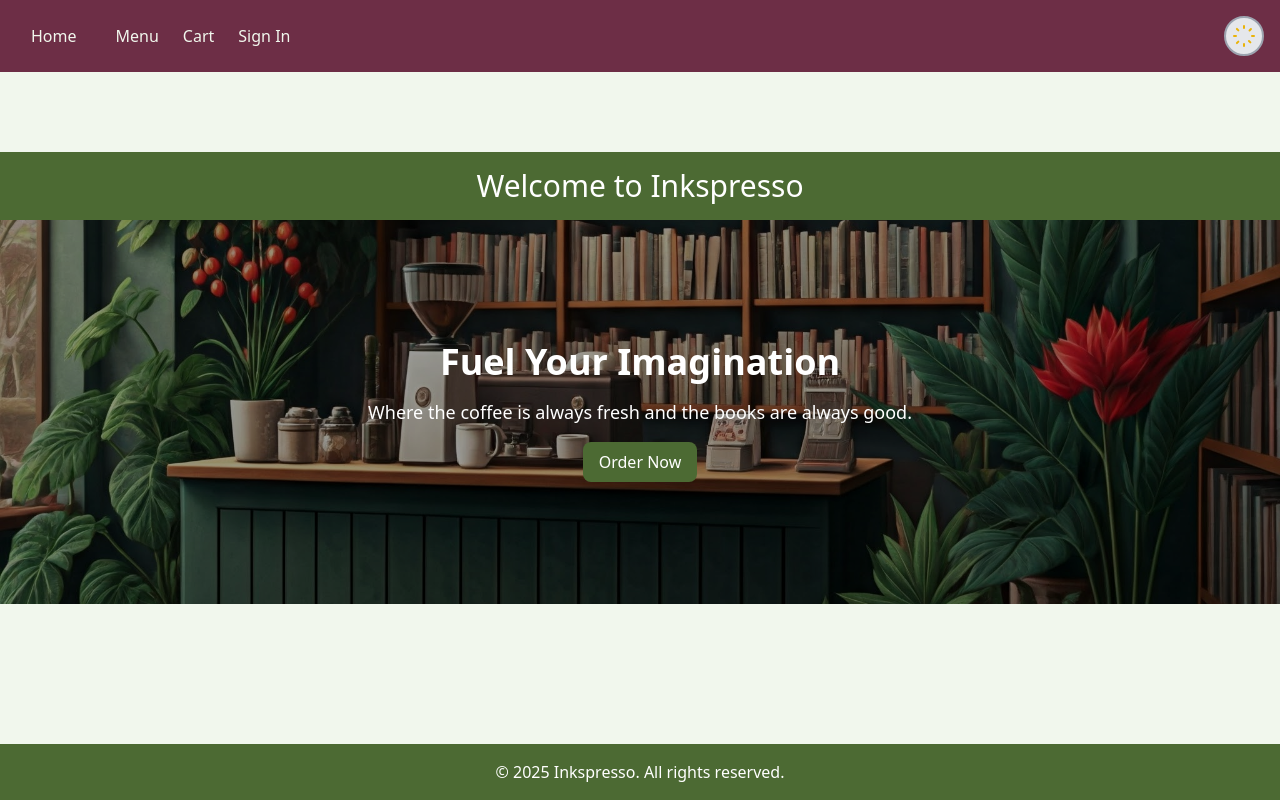
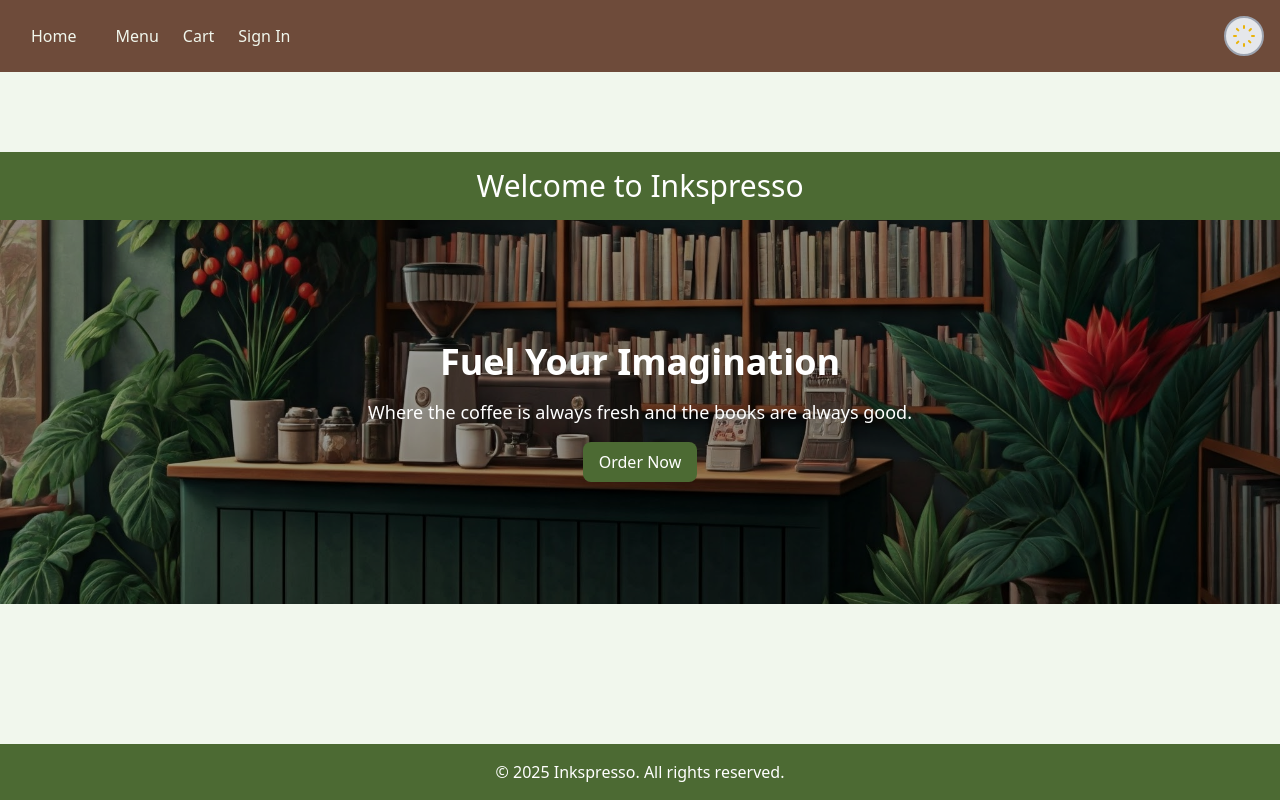
Before and after one commit to AceChianni/coffee-shop-frontend, a Next.js app: page / in a window 1280 px wide. Built offline with nearby package versions, Linux system fonts and the light colour scheme.

Commit message:
light mode nav bar change

```diff
--- a/src/components/Navbar.jsx
+++ b/src/components/Navbar.jsx
@@ -22,7 +22,7 @@ const Navbar = () => {
   };
 
   return (
-    <nav className={`flex justify-between items-center p-4 ${theme === 'dark' ? 'bg-base-dark text-text-light' : 'bg-[#6D2E46] text-[#6E4B3A]'}`}>
+    <nav className={`flex justify-between items-center p-4 ${theme === 'dark' ? 'bg-base-dark text-text-light' : 'bg-[#6E4B3A] text-[#6E4B3A]'}`}>
       <div className={`flex space-x-6 ${theme === 'dark' ? 'text-[#F1F7ED]' : 'text-[#6E4B3A]'}`}>
         <Link href="/" className={styles.link}>
           Home
--- a/src/styles/navbar.module.css
+++ b/src/styles/navbar.module.css
@@ -15,7 +15,7 @@
 
 /* Dark mode */
 .navbar.dark {
-  background-color: #6D2E46; /* Dark background */
+  background-color: #6E4B3A; /* Dark background */
   color: #F1F7ED; /* Text color for dark mode */
 }
 
```
